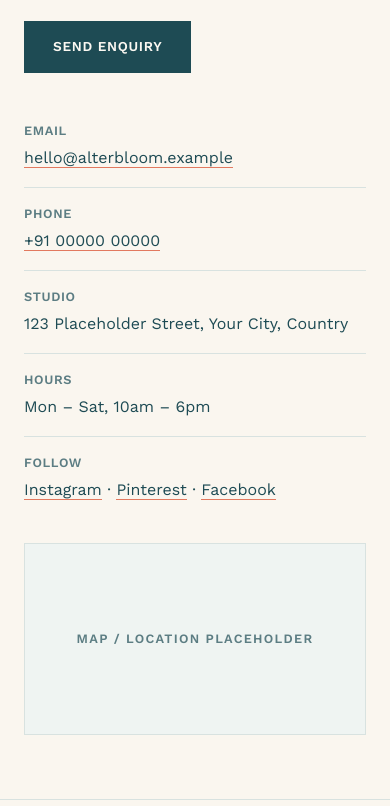
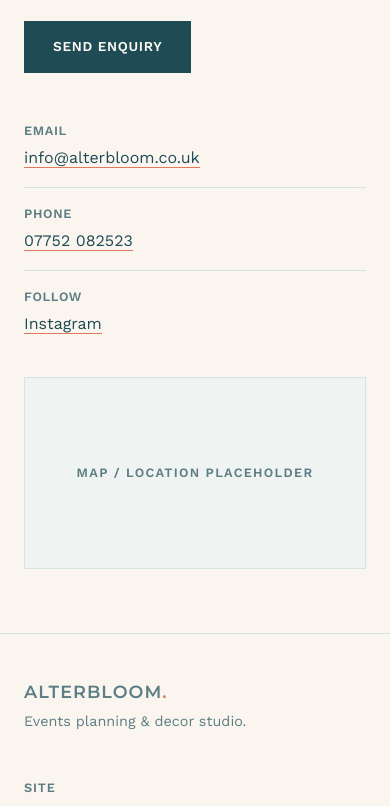
Before and after one commit to mayanktyagi1608-droid/Alterbloom, an Eleventy site: page src/contact.njk in a window 390 px wide. Shown: the part 990-1796 px from the top of the page. Built offline with nearby package versions, Linux system fonts and the light colour scheme; Eleventy itself is replaced by a stand-in of ours; files that its build step writes are made by us from their sources.

Commit message:
Replace placeholder contact details with the real ones
Email info@alterbloom.co.uk, UK phone 07752 082523, Instagram
@alter_bloom. No studio address, hours, Pinterest or Facebook were
supplied, so those fields are removed from site.json, the contact page,
footer and CMS settings rather than left as fake/dead values. Privacy
and Terms contact emails updated to match.

Co-Authored-By: Claude Sonnet 5.5 <noreply@anthropic.com>

```diff
--- a/src/_data/site.json
+++ b/src/_data/site.json
@@ -1,11 +1,7 @@
 {
   "tagline": "Events planning & decor studio.",
-  "email": "hello@alterbloom.example",
-  "phone": "+91 00000 00000",
-  "phone_link": "+910000000000",
-  "address": "123 Placeholder Street, Your City, Country",
-  "hours": "Mon – Sat, 10am – 6pm",
-  "instagram": "#",
-  "pinterest": "#",
-  "facebook": "#"
+  "email": "info@alterbloom.co.uk",
+  "phone": "07752 082523",
+  "phone_link": "+447752082523",
+  "instagram": "https://www.instagram.com/alter_bloom/"
 }
--- a/src/_includes/base.njk
+++ b/src/_includes/base.njk
@@ -70,7 +70,7 @@
         <ul>
           <li><a href="mailto:{{ site.email }}">{{ site.email }}</a></li>
           <li><a href="tel:{{ site.phone_link }}">{{ site.phone }}</a></li>
-          <li><a href="{{ site.instagram }}">Instagram</a> · <a href="{{ site.pinterest }}">Pinterest</a></li>
+          <li><a href="{{ site.instagram }}">Instagram</a></li>
         </ul>
       </div>
     </div>
--- a/src/contact.njk
+++ b/src/contact.njk
@@ -65,16 +65,8 @@ permalink: /contact/
             <a href="tel:{{ site.phone_link }}">{{ site.phone }}</a>
           </li>
           <li>
-            <span class="label">Studio</span>
-            {{ site.address }}
-          </li>
-          <li>
-            <span class="label">Hours</span>
-            {{ site.hours }}
-          </li>
-          <li>
             <span class="label">Follow</span>
-            <a href="{{ site.instagram }}">Instagram</a> · <a href="{{ site.pinterest }}">Pinterest</a> · <a href="{{ site.facebook }}">Facebook</a>
+            <a href="{{ site.instagram }}">Instagram</a>
           </li>
         </ul>
 
```
Also changed, not shown: admin/config.yml (+2 -6 lines), src/privacy.md (+1 -1 lines), src/terms.md (+1 -1 lines).
